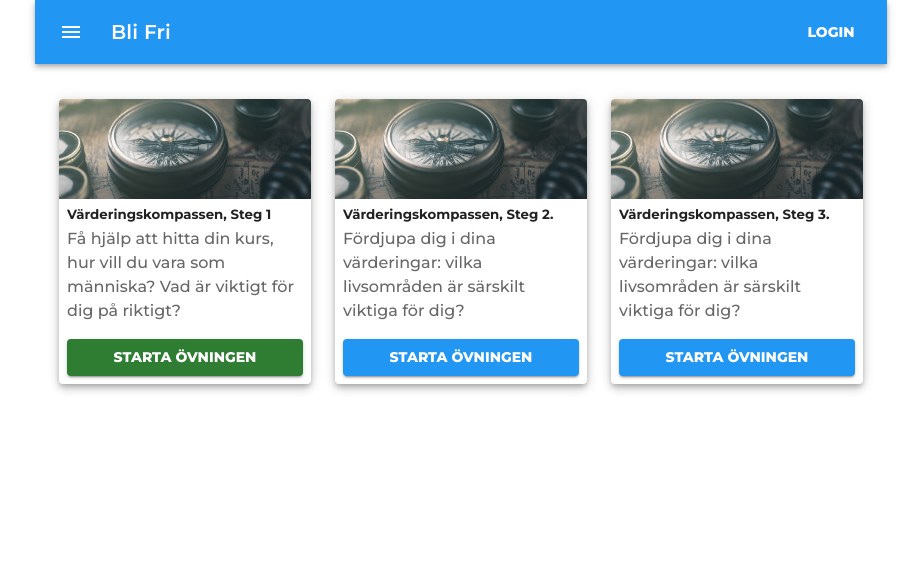
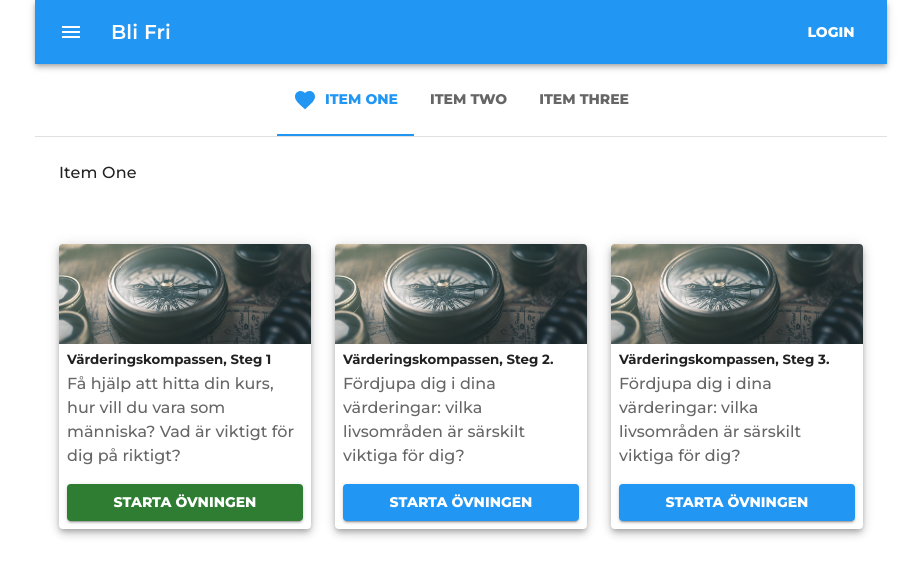
Before and after one commit to A113333/test-react, a React (Create React App) app: page / in a window 1280 px wide. Shown: the top 576 px of the page, without its empty margins (179-1100 px from the left). Built offline with nearby package versions, Linux system fonts and the light colour scheme; data requests are answered from the project's data file.

Commit message:
fixed backa knapp och lekt med startsida

```diff
--- a/db.json
+++ b/db.json
@@ -138,33 +138,34 @@
   "user": {
     "values": [
       {
-        "id": 2,
+        "id": 8,
+        "title": "Accepterande",
+        "desc": "öppen för, tillåtande av eller tillfreds med mig själv, andra, livet, mina känslor osv.",
+        "pts": 4
+      },
+      {
+        "id": 9,
         "title": "Äventyrlig",
         "desc": "villig att skapa eller sträva efter nya, spännande erfarenheter",
         "pts": 4
       },
       {
-        "id": 5,
-        "title": "Omtänksam",
-        "desc": "att aktivt ta hand om mig själv, andra, miljön osv.",
-        "pts": 3
-      },
-      {
-        "id": 4,
+        "id": 11,
         "title": "Autentisk",
         "desc": "att vara genuin, äkta och sann mot mig själv",
-        "pts": 2
-      },
-      {
-        "id": 3,
-        "title": "Självsäker",
-        "desc": "att lugnt, rättvist och respektfullt stå upp för mina rättigheter och våga be om det jag vill ha",
         "pts": 1
       },
       {
-        "id": 1,
-        "title": "Accepterande",
-        "desc": "öppen för, tillåtande av eller tillfreds med mig själv, andra, livet, mina känslor osv.",
+        "title": " Inre frid",
+        "desc": "Att ha lugn och ro.",
+        "categori": "Fritid",
+        "id": 12,
+        "pts": 1
+      },
+      {
+        "id": 10,
+        "title": "Självsäker",
+        "desc": "att lugnt, rättvist och respektfullt stå upp för mina rättigheter och våga be om det jag vill ha",
         "pts": 0
       }
     ],
--- a/src/app.css
+++ b/src/app.css
@@ -207,3 +207,7 @@ html {
     opacity: 1;
   }
 }
+
+.transform90 {
+  transform: rotateY(180deg);
+}
--- a/src/components/Cardsorter.js
+++ b/src/components/Cardsorter.js
@@ -170,18 +170,22 @@ function CardSorter({ valueArray: arryOfValues }) {
     // tar bort pts från kort när man backar
     const id = pickedCards[pickedCards.length - 1];
     pickedCards.pop();
+
+    if(isItDone){
     valueArray.map((item, index) => {
       if (id === item.id) {
         item.pts = item.pts - 1;
       }
     });
+    setisItDone(false)
+  return
+  }
 
-    // om vi är på sista kortet
-    if (startValue === valueArray.length) {
-      console.log("sista kortet");
-      setisItDone(false);
-      // return;
+  valueArray.map((item, index) => {
+    if (id === item.id) {
+      item.pts = item.pts - 1;
     }
+  });
 
     // om vi är på första kortet i bottenhögen, dvs om vi måste ändra showTop
     if (startValue === showBottom + 1) {
@@ -367,7 +371,7 @@ function CardSorter({ valueArray: arryOfValues }) {
               aria-label="Backa"
               endIcon={<ArrowForwardIosIcon />}
               onClick={goToResult}
-              sx={{ float: "right", mb: "15px", mt: "30px" }}
+              sx={{ float: "right", mb: "15px", mt: "15px" }}
             >
               Visa Resultat
             </Button>
--- a/src/components/Home.js
+++ b/src/components/Home.js
@@ -4,6 +4,13 @@ import Container from "@mui/material/Container";
 import Grid from "@mui/material/Grid";
 import Navbar from "./navbar";
 import useFetch from "../useFetch";
+import PropTypes from 'prop-types';
+import Tabs from '@mui/material/Tabs';
+import Tab from '@mui/material/Tab';
+import Typography from '@mui/material/Typography';
+import Box from '@mui/material/Box';
+import FavoriteIcon from '@mui/icons-material/Favorite';
+
 // Grid är 12 columer
 /*
 xs, extra-small: 0px
@@ -12,6 +19,40 @@ md, medium: 900px
 lg, large: 1200px
 xl, extra-large: 1536px
 */
+
+function TabPanel(props) {
+  const { children, value, index, ...other } = props;
+
+  return (
+    <div
+      role="tabpanel"
+      hidden={value !== index}
+      id={`simple-tabpanel-${index}`}
+      aria-labelledby={`simple-tab-${index}`}
+      {...other}
+    >
+      {value === index && (
+        <Box sx={{ p: 3 }}>
+          <Typography>{children}</Typography>
+        </Box>
+      )}
+    </div>
+  );
+}
+
+TabPanel.propTypes = {
+  children: PropTypes.node,
+  index: PropTypes.number.isRequired,
+  value: PropTypes.number.isRequired,
+};
+
+function a11yProps(index) {
+  return {
+    id: `simple-tab-${index}`,
+    'aria-controls': `simple-tabpanel-${index}`,
+  };
+}
+
 
 export default function Home() {
   const {
@@ -23,9 +64,48 @@ export default function Home() {
   console.log(user);
   //  { ...user.values && user.values  }
 
+
+    const [value, setValue] = React.useState(0);
+
+    const handleChange = (event, newValue) => {
+      setValue(newValue);
+    };
+
   return (
     <div className="">
       <Navbar />
+
+
+
+      <Box sx={{ width: '100%' }}>
+      <Box sx={{ borderBottom: 1, borderColor: 'divider' }}>
+        <Tabs value={value} onChange={handleChange} aria-label="basic tabs example" centered>
+          <Tab icon={<FavoriteIcon />} iconPosition="start"  label="Item One" {...a11yProps(0)} />
+          <Tab label="Item Two" {...a11yProps(1)} />
+          <Tab label="Item Three" {...a11yProps(2)} />
+        </Tabs>
+      </Box>
+      <TabPanel value={value} index={0}>
+        Item One
+      </TabPanel>
+      <TabPanel value={value} index={1}>
+      <Cards
+                text={
+                  "Få hjälp att hitta din kurs, hur vill du vara som människa? Vad är viktigt för dig på riktigt?"
+                }
+                rubrik={"Värderingskompassen, Steg 1"}
+                linkTo={"/values1"}
+                stateColor={"success"}
+              />
+      </TabPanel>
+      <TabPanel value={value} index={2}>
+        Item Three
+      </TabPanel>
+      </Box>
+
+
+
+
 
       <div className="padderTop">
         <Container>
--- a/src/components/ValuePicker.js
+++ b/src/components/ValuePicker.js
@@ -14,7 +14,7 @@ export default function ValueList({ text }) {
     data: values,
     isPending,
     error,
-  } = useFetch("http://localhost:8000/valueList");
+  } = useFetch("http://localhost:3000/valueList");
 
   const [slide, setSlide] = useState(false);
 
--- a/src/components/ValueResults.js
+++ b/src/components/ValueResults.js
@@ -28,14 +28,16 @@ function ValueResults(obj) {
   const [slide, setSlide] = useState(false);
   const [value, setValue] = React.useState(2);
   const [hover, setHover] = React.useState(-1);
+  const [ShowValueInfo, setShowValueInfo] = React.useState(0);
 
   useEffect(() => {
+    postResult();
     setSlide(true);
   }, []);
 
   const location = useLocation();
   const valueArray = location.state;
-  console.log(valueArray);
+
   const results = valueArray.sort((a, b) => {
     return b.pts - a.pts;
   });
@@ -45,8 +47,14 @@ function ValueResults(obj) {
     state: 1.1,
   };
 
+const handleShowValueInfo = (index)=>{
+  console.log(index)
+  setShowValueInfo(index)
+
+}
+
   const postResult = () => {
-    fetch("http://localhost:8000/user", {
+    fetch("http://localhost:3000/user", {
       // berättar för servern att det är en post med JSON data
       method: "POST",
       headers: { "Content-Type": "application/json" },
@@ -59,7 +67,7 @@ function ValueResults(obj) {
       // visa confomration att det sparats här?
     });
   };
-  postResult();
+
 
   return (
     <Slide direction="left" in={slide} mountOnEnter unmountOnExit>
@@ -78,9 +86,10 @@ function ValueResults(obj) {
             </Typography>
 
             <div className="noStyleList">
-              {results.map(({ title, desc, pts }, id) => {
+              {results.map(({ title, desc, pts }, index) => {
                 return (
-                  <Box
+                  <Box onClick={()=>handleShowValueInfo(index)}
+                  className={ShowValueInfo === index ? "transform90" : "not active"}
                     sx={{
                       display: "table",
                       mx: "auto",
@@ -98,7 +107,7 @@ function ValueResults(obj) {
                       mb: "25px",
                     }}
                   >
-                    <li key={id}>
+                    <li key={index}>
                       <Typography
                         variant="h3"
                         sx={{
@@ -107,7 +116,7 @@ function ValueResults(obj) {
                           pt: "15px",
                         }}
                       >
-                        {id + 1 + ". " + title + " (" + pts + " Poäng)"}
+                        {index + 1 + ". " + title + " (" + pts + " Poäng)"}
                       </Typography>
                       <Divider></Divider>
                       <Typography variant="body1" sx={{ paddingTop: "5px" }}>
```
